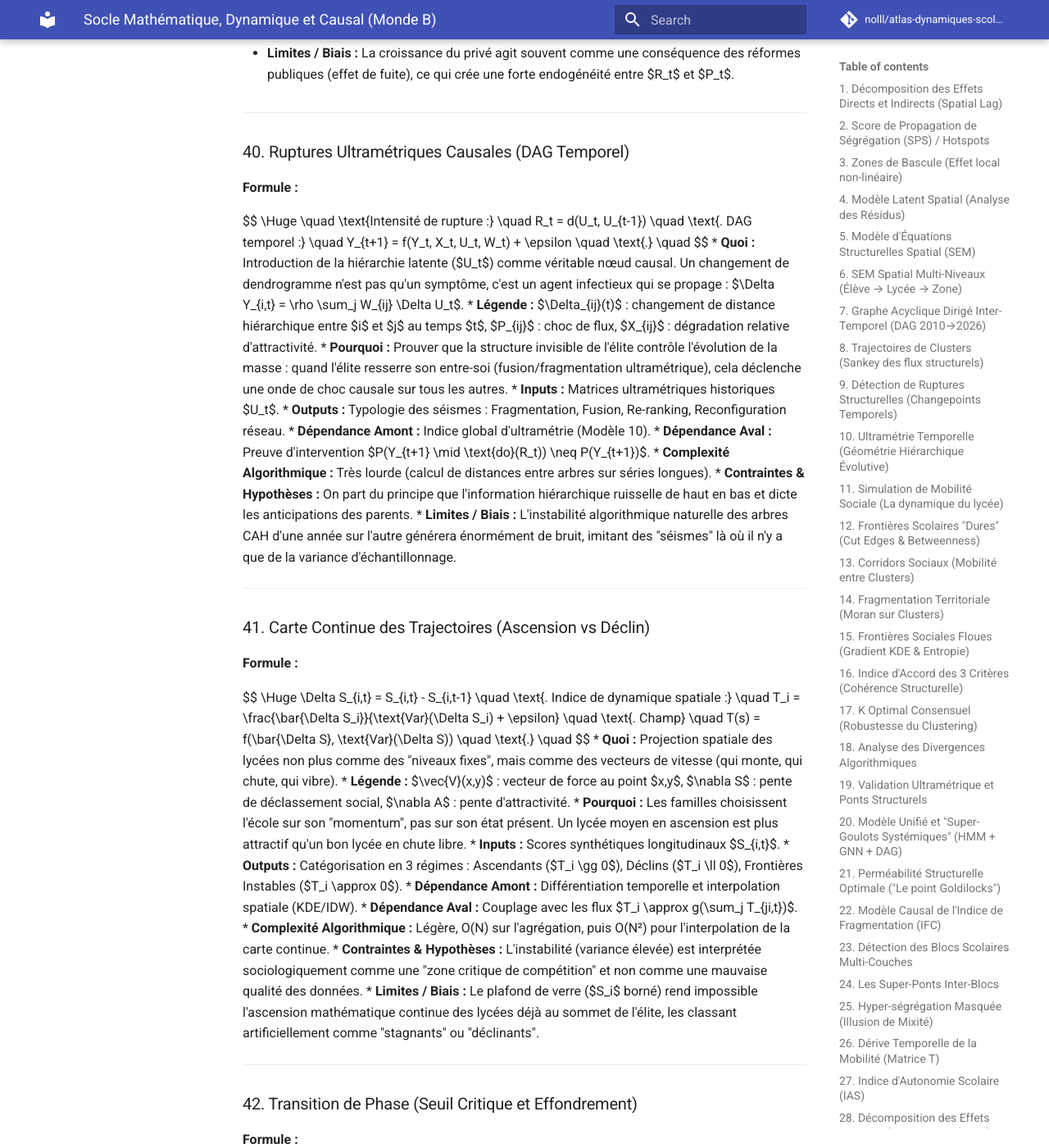
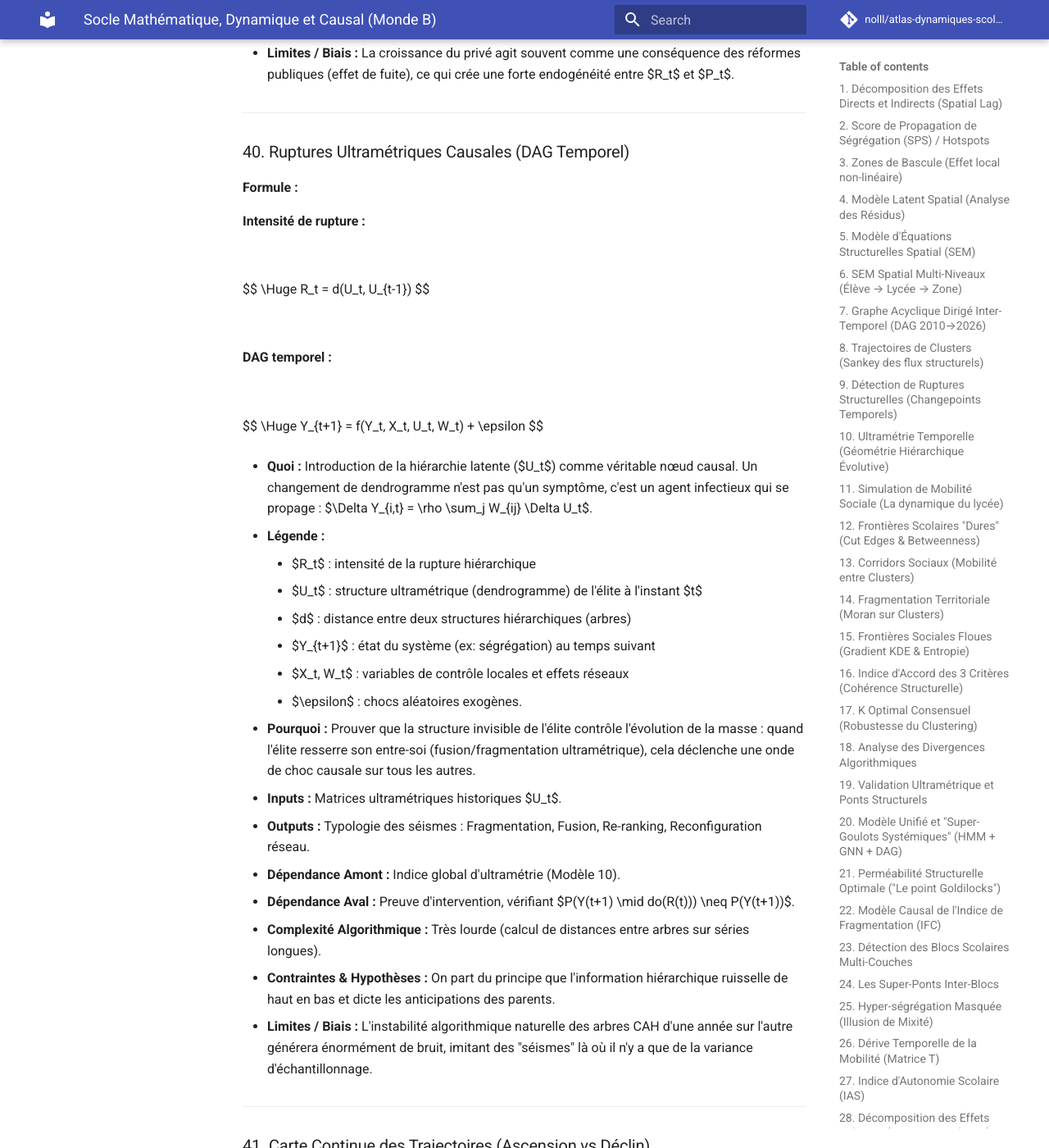
Before and after one commit to nolll77/atlas-dynamiques-scolaires, an MkDocs documentation site: the page built from docs/SOCLE_2_DYNAMIQUE.md, in a window 1280 px wide and 1400 px high, scrolled down 22368 px. Shown: the whole window at 82% size. Built offline with MkDocs 1.6.1 and Material for MkDocs 9.7.7, drawn with Linux system fonts in a browser that asks for light colours; comment, search, counter and statistics services are not loaded.

Commit message:
docs: apply comprehensive markdown parsing and readability fixes to section 40

```diff
--- a/docs/SOCLE_2_DYNAMIQUE.md
+++ b/docs/SOCLE_2_DYNAMIQUE.md
@@ -829,18 +829,48 @@ $$
 ### 40. Ruptures Ultramétriques Causales (DAG Temporel)
 **Formule :**
 
+**Intensité de rupture :**
+
+<br>
+
 $$
-\Huge \quad \text{Intensité de rupture :} \quad R_t = d(U_t, U_{t-1}) \quad \text{. DAG temporel :} \quad Y_{t+1} = f(Y_t, X_t, U_t, W_t) + \epsilon \quad \text{.} \quad
+\Huge R_t = d(U_t, U_{t-1})
 $$
+
+<br>
+
+**DAG temporel :**
+
+<br>
+
+$$
+\Huge Y_{t+1} = f(Y_t, X_t, U_t, W_t) + \epsilon
+$$
+
 *   **Quoi :** Introduction de la hiérarchie latente ($U_t$) comme véritable nœud causal. Un changement de dendrogramme n'est pas qu'un symptôme, c'est un agent infectieux qui se propage : $\Delta Y_{i,t} = \rho \sum_j W_{ij} \Delta U_t$.
-*   **Légende :** $\Delta_{ij}(t)$ : changement de distance hiérarchique entre $i$ et $j$ au temps $t$, $P_{ij}$ : choc de flux, $X_{ij}$ : dégradation relative d'attractivité.
+
+*   **Légende :**
+    *   $R_t$ : intensité de la rupture hiérarchique
+    *   $U_t$ : structure ultramétrique (dendrogramme) de l'élite à l'instant $t$
+    *   $d$ : distance entre deux structures hiérarchiques (arbres)
+    *   $Y_{t+1}$ : état du système (ex: ségrégation) au temps suivant
+    *   $X_t, W_t$ : variables de contrôle locales et effets réseaux
+    *   $\epsilon$ : chocs aléatoires exogènes.
+
 *   **Pourquoi :** Prouver que la structure invisible de l'élite contrôle l'évolution de la masse : quand l'élite resserre son entre-soi (fusion/fragmentation ultramétrique), cela déclenche une onde de choc causale sur tous les autres.
+
 *   **Inputs :** Matrices ultramétriques historiques $U_t$.
+
 *   **Outputs :** Typologie des séismes : Fragmentation, Fusion, Re-ranking, Reconfiguration réseau.
+
 *   **Dépendance Amont :** Indice global d'ultramétrie (Modèle 10).
-*   **Dépendance Aval :** Preuve d'intervention $P(Y_{t+1} \mid \text{do}(R_t)) \neq P(Y_{t+1})$.
+
+*   **Dépendance Aval :** Preuve d'intervention, vérifiant $P(Y(t+1) \mid do(R(t))) \neq P(Y(t+1))$.
+
 *   **Complexité Algorithmique :** Très lourde (calcul de distances entre arbres sur séries longues).
+
 *   **Contraintes & Hypothèses :** On part du principe que l'information hiérarchique ruisselle de haut en bas et dicte les anticipations des parents.
+
 *   **Limites / Biais :** L'instabilité algorithmique naturelle des arbres CAH d'une année sur l'autre générera énormément de bruit, imitant des "séismes" là où il n'y a que de la variance d'échantillonnage.
 
 ---
```
